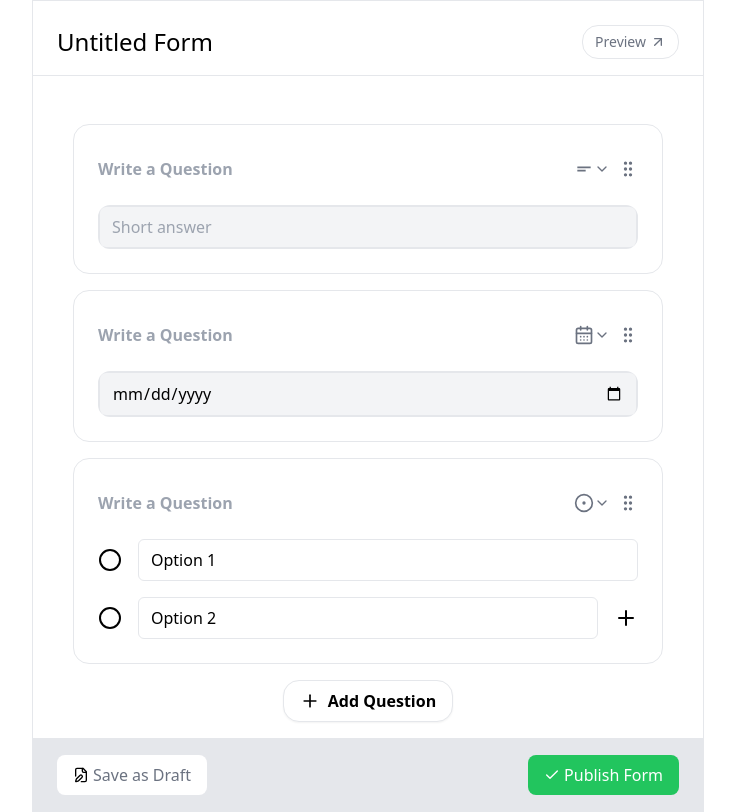
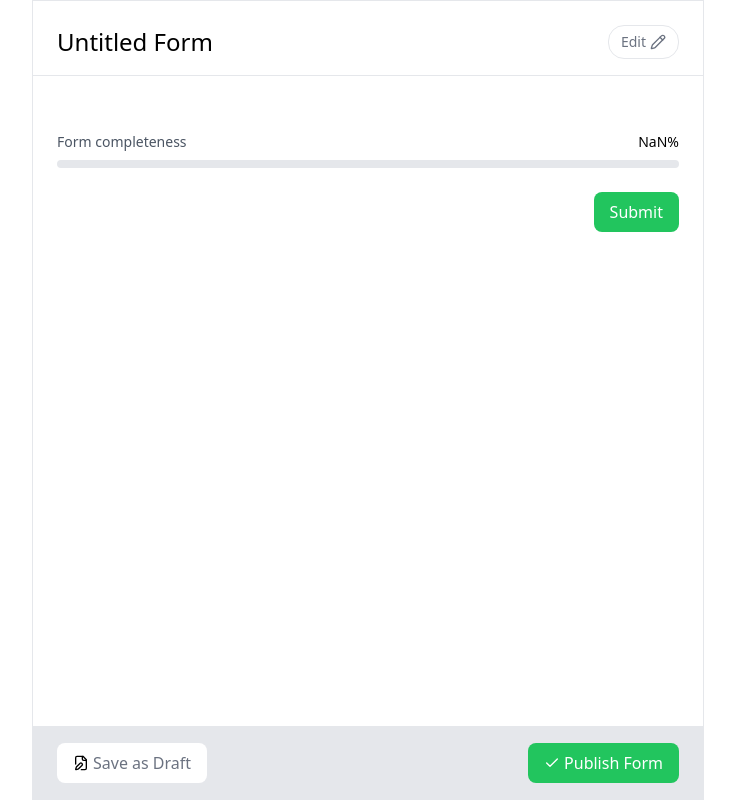
Before and after one commit to shivankkunwar/FormGenius, a Next.js app: page / in a window 1280 px wide. Both pictures are taken after a click on the button "Preview". Shown: the whole page, without its empty margins (272-1007 px from the left). Built offline with nearby package versions, Linux system fonts and the light colour scheme.

Commit message:
form preview feature build

```diff
--- a/app/page.tsx
+++ b/app/page.tsx
@@ -1,21 +1,35 @@
 "use client";
 
 import { useState } from "react";
-import { AlignLeft, ArrowUpRight, CalendarDays, Check, CircleDot, FilePen, Hash, Link, Plus } from "lucide-react";
+import {
+  AlignLeft,
+  ArrowUpRight,
+  CalendarDays,
+  Check,
+  CircleDot,
+  FilePen,
+  Hash,
+  Link,
+  Pencil,
+  Plus,
+} from "lucide-react";
 import { AnimatePresence, motion } from "framer-motion";
 import { formStyles as styles } from "@/styles/form";
 import AnswerComponent from "@/components/AnswerComponent";
 import { FormBuilder } from "@/components/formBuilder";
 import { FormProvider } from "@/context/form-context";
 import { MdOutlineShortText } from "react-icons/md";
-
+import FormPreview from "@/components/formPreview";
+type questions ={
+  type:string,
+  question?:string,
+  error?:boolean
+  options?:any
+  caption?:string
+}
 export default function Home() {
   const [isPreview, setIsPreview] = useState(false);
-  const [answers, setAnswers] = useState([
-    "short answer",
-    "date",
-    "single select",
-  ]);
+  const [questions, setQuestions] = useState<questions[]>([]);
   const [showModal, setShowModal] = useState(false);
   const [dropdownDirection, setDropdownDirection] = useState("down");
   const toggleModal = () => {
@@ -32,10 +46,11 @@ export default function Home() {
       setDropdownDirection("down");
     }
   };
-  const addQuestionType = (type:string) => {
-    setAnswers([...answers, type]);
+  const addQuestionType = (type: string) => {
+    setQuestions([...questions, {type:type} ]);
     setShowModal(false);
   };
+  console.log(questions)
 
   return (
     <div className="flex flex-col min-h-screen max-w-2xl mx-auto  border z-0">
@@ -47,17 +62,45 @@ export default function Home() {
           value="Untitled Form"
         />
           <button
-          onClick={() => setIsPreview(!isPreview)}
+          onClick={() => {
+            const hasEmptyQuestions = questions.some(q => !q.question?.trim());
+            if (hasEmptyQuestions) {
+              const updatedQuestions = questions.map(q => ({
+                ...q,
+                error: !q.question?.trim()
+              }));
+              setQuestions(updatedQuestions);
+              return;
+            }
+            setIsPreview(!isPreview);
+          }}
           className="text-sm text-gray-500 hover:text-gray-700 flex items-center gap-1 border px-3 py-1 rounded-2xl"
         >
-          Preview <ArrowUpRight className="w-4" />
+          {isPreview ? 'Edit' : 'Preview'}
+
+          {isPreview?<Pencil className="w-4"/>:<ArrowUpRight className="w-4" />}
         </button>
       </div>
+
+      {isPreview?
+      <FormPreview questions={questions}/>:(
+        <>
         <div className=" px-4 md:px-6  ">
-        {answers.map((ans, i) => (
-          <AnswerComponent key={i} type={ans} />
+        {questions.map((question, i) => (
+          <AnswerComponent
+            key={i}
+            type={question.type}
+            question={question?.question}
+            error={question.error}
+            onChange={(updatedQuestion) => {
+              const newQuestions = [...questions];
+              newQuestions[i] = { ...newQuestions[i],...updatedQuestion, error: false };
+              setQuestions(newQuestions);
+            }}
+          />
         ))}
       </div>
+
       <AnimatePresence>
         {showModal && (
           <motion.div
@@ -72,7 +115,13 @@ export default function Home() {
             />
             <div className="bg-white rounded-lg  p-6 relative z-20 w-full max-w-md">
               <h2 className="text-2xl font-bold mb-4">Add Question</h2>
-              <div className={`relative ${dropdownDirection === 'up' ? 'top-auto bottom-full mb-2' : 'bottom-auto top-full mt-2'}`}>
+              <div
+                className={`relative ${
+                  dropdownDirection === "up"
+                    ? "top-auto bottom-full mb-2"
+                    : "bottom-auto top-full mt-2"
+                }`}
+              >
                 <div className="bg-white border rounded-lg  p-4 w-full">
                   <ul>
                     <li
@@ -143,6 +192,8 @@ export default function Home() {
           Add Question
         </motion.button>
       </div>
+      </>
+      )}
       <div className="flex-1"></div>
 
       <div className="flex justify-between bg-gray-200 items-center border-t pt-4 px-4 md:px-6 pb-4 md:pb=6">
--- a/components/AnswerComponent.tsx
+++ b/components/AnswerComponent.tsx
@@ -1,4 +1,6 @@
+import { AnimatePresence, motion } from "framer-motion";
 import {
+  AlertCircle,
   AlignLeft,
   CalendarDays,
   ChevronDown,
@@ -10,12 +12,15 @@ import {
   Link,
   Plus,
 } from "lucide-react";
-import React, { useState } from "react";
+import React, { useEffect, useState } from "react";
 import { MdOutlineShortText } from "react-icons/md";
 type answerType = {
   type: string;
+  question?: string;
+  error?: boolean;
+  onChange: any;
 };
-const AnswerComponent = ({ type }: answerType) => {
+const AnswerComponent = ({ type, question, error, onChange }: answerType) => {
   const [answerType, setAnswerType] = useState(type);
   const [showTypeDropdown, setShowTypeDropdown] = useState(false);
   const [options, setOptions] = useState(["Option 1", "Option 2"]);
@@ -38,18 +43,41 @@ const AnswerComponent = ({ type }: answerType) => {
     setShowTypeDropdown(false);
   };
 
+  useEffect(() => {
+    onChange({
+      type: answerType,
+      options: answerType === "single select" ? options : undefined,
+    });
+  }, [answerType, options, date]);
+
   return (
+    <motion.div
+      animate={error ? { x: [-10, 10, -10, 10, 0] } : { x: 0 }}
+      transition={{ duration: 0.5, ease: "easeInOut" }}
+    >
       <div
         className=" border rounded-2xl p-6 m-4 hover:bg-gray-100 "
         style={{ "--bg-color": "inherit" }}
       >
         <div className="flex items-center justify-between mb-4">
           <div className="flex items-center justify-between w-full ">
+            <div className="flex flex-col w-full">
               <input
                 type="text"
-            className=" rounded-md p py-2 md:p flex-1 focus:outline-none  font-semibold  bg-[var(--bg-color)] "
+                className={`rounded-md p md:p flex-1 focus:outline-none font-semibold bg-[var(--bg-color)] ${
+                  error ? "placeholder-red-500" : "placeholder-gray-400"
+                }`}
                 placeholder="Write a Question"
+                onChange={(e) => onChange({ question: e.target.value })}
+                style={error ? { color: "red" } : {}}
               />
+              <input
+                type="text"
+                className=" w-full rounded-md  md:p flex-1 focus:outline-none font-normal md:font-light  bg-[var(--bg-color)] "
+                placeholder="Write a help text or caption leave empty if not needed."
+                onChange={(e) => onChange({ caption: e.target.value })}
+              />
+            </div>
             <div className="relative">
               <button
                 className=" rounded-md px py-2 flex items-center  focus:outline-none  focus:ring-blue-500"
@@ -123,6 +151,7 @@ const AnswerComponent = ({ type }: answerType) => {
                 type="text"
                 className="bg-gray-100 rounded-md px-3 py-2 w-full focus:outline-none focus:ring-2 focus:ring-blue-500"
                 placeholder="Short answer"
+                disabled={true}
               />
             )}
 
@@ -131,6 +160,7 @@ const AnswerComponent = ({ type }: answerType) => {
                 className="bg-gray-100 rounded-md px-3 py-2 w-full h-full focus:outline-none focus:ring-2 focus:ring-blue-500"
                 placeholder="Long answer"
                 rows={3}
+                disabled={true}
               ></textarea>
             )}
             {answerType === "date" && (
@@ -145,6 +175,7 @@ const AnswerComponent = ({ type }: answerType) => {
                     WebkitAppearance: "none",
                     MozAppearance: "none",
                   }}
+                  disabled={true}
                 />
               </div>
             )}
@@ -154,6 +185,7 @@ const AnswerComponent = ({ type }: answerType) => {
                 type="number"
                 className="bg-gray-100 rounded-md px-3 py-2 w-full focus:outline-none focus:ring-2 focus:ring-blue-500"
                 placeholder="Number"
+                disabled={true}
               />
             )}
 
@@ -162,6 +194,7 @@ const AnswerComponent = ({ type }: answerType) => {
                 type="url"
                 className="bg-gray-100 rounded-md px-3 py-2 w-full focus:outline-none focus:ring-2 focus:ring-blue-500"
                 placeholder="Link to your best work"
+                disabled={true}
               />
             )}
           </div>
@@ -184,7 +217,22 @@ const AnswerComponent = ({ type }: answerType) => {
             </div>
           )}
         </div>
+        <AnimatePresence>
+          {error && (
+            <motion.div
+              initial={{ opacity: 0, y: -10 }}
+              animate={{ opacity: 1, y: 0 }}
+              exit={{ opacity: 0, y: -10 }}
+              className="text-red-500 flex flex-row text-sm mt-2 pl-2"
+            >
+              {" "}
+              <AlertCircle className="w-4 h-4 mr-1" />
+              Please fill in the required field
+            </motion.div>
+          )}
+        </AnimatePresence>
       </div>
+    </motion.div>
   );
 };
 
--- a/components/formPreview.tsx
+++ b/components/formPreview.tsx
@@ -1,9 +1,171 @@
-import React from 'react'
+'use client'
 
-function FormPreview() {
+import { useState, useEffect } from 'react'
+import { Circle, AlertCircle } from 'lucide-react'
+
+interface PreviewProps {
+  questions: Array<{
+    question: string
+    type: string
+    options?: string[],
+    caption?:string
+  }>
+}
+
+export default function FormPreview({ questions }: PreviewProps) {
+  const [answers, setAnswers] = useState<Record<number, string>>({})
+  const [errors, setErrors] = useState<Record<number, boolean>>({})
+  const [completeness, setCompleteness] = useState(0)
+
+  useEffect(() => {
+    const filledFields = Object.values(answers).filter(answer => answer?.trim()).length
+    const newCompleteness = Math.round((filledFields / questions.length) * 100)
+    setCompleteness(newCompleteness)
+  }, [answers, questions])
+
+  const handleInputChange = (index: number, value: string) => {
+    setAnswers(prev => ({ ...prev, [index]: value }))
+    if (value.trim()) {
+      setErrors(prev => ({ ...prev, [index]: false }))
+    }
+  }
+
+  const handleSubmit = (e: React.FormEvent) => {
+    e.preventDefault()
+    const newErrors: Record<number, boolean> = {}
+    let hasErrors = false
+
+    questions.forEach((_, index) => {
+      if (!answers[index]?.trim()) {
+        newErrors[index] = true
+        hasErrors = true
+      }
+    })
+
+    setErrors(newErrors)
+    if (!hasErrors) {
+      console.log('Form submitted:', answers)
+    }
+  }
+
   return (
-    <div>Form Preview</div>
+    <div className="max-w-2xl mx-auto p-6 w-full">
+      <div className="mb-6">
+        <div className="flex justify-between items-center mb-2">
+          <span className="text-sm text-gray-600">Form completeness</span>
+          <span className="text-sm font-medium">{completeness}%</span>
+        </div>
+        <div className="w-full bg-gray-200 rounded-full h-2">
+          <div
+            className="bg-green-500 h-2 rounded-full transition-all duration-300"
+            style={{ width: `${completeness}%` }}
+          />
+        </div>
+      </div>
+
+      <form onSubmit={handleSubmit} className="space-y-6">
+        {questions.map((q, index) => (
+          <div key={index} className="space-y-2">
+            <div className="flex items-start justify-between">
+              <div className="flex flex-col">
+              <label className="block text-sm font-bold text-gray-900">
+                {q.question || 'Untitled Question'}
+              </label>
+              <label className="block text-sm font-medium text-gray-500">
+                {q?.caption || 'Untitled Question'}
+              </label>
+              </div>
+
+              {errors[index] && (
+                <div className="flex items-center text-red-500 text-sm">
+                  <AlertCircle className="w-4 h-4 mr-1" />
+                  Required
+                </div>
+              )}
+            </div>
+            {q.type === 'short answer' && (
+              <input
+                type="text"
+                className={`w-full p-2 border rounded-lg ${
+                  errors[index] ? 'border-red-500' : 'border-gray-300'
+                }`}
+                onChange={(e) => handleInputChange(index, e.target.value)}
+                value={answers[index] || ''}
+              />
+            )}
+            {q.type === 'long answer' && (
+              <textarea
+                className={`w-full p-2 border rounded-lg ${
+                  errors[index] ? 'border-red-500' : 'border-gray-300'
+                }`}
+                rows={3}
+                onChange={(e) => handleInputChange(index, e.target.value)}
+                value={answers[index] || ''}
+              />
+            )}
+            {q.type === 'single select' && (
+              <div className="space-y-2">
+                {q.options?.map((option, optionIndex) => (
+                  <label key={optionIndex} className="flex items-center space-x-2">
+                    <input
+                      type="radio"
+                      name={`question-${index}`}
+                      className="hidden"
+                      onChange={() => handleInputChange(index, option)}
+                      checked={answers[index] === option}
+                    />
+                    <div className="flex items-center space-x-2 cursor-pointer">
+                      <Circle className={`w-4 h-4 ${answers[index] === option ? 'text-green-500 fill-green-500' : 'text-gray-300'}`} />
+                      <span>{option}</span>
+                    </div>
+                  </label>
+                ))}
+              </div>
+            )}
+            {q.type === 'number' && (
+              <input
+                type="number"
+                className={`w-full p-2 border rounded-lg ${
+                  errors[index] ? 'border-red-500' : 'border-gray-300'
+                }`}
+                onChange={(e) => handleInputChange(index, e.target.value)}
+                value={answers[index] || ''}
+              />
+            )}
+            {q.type === 'url' && (
+              <input
+                type="url"
+                className={`w-full p-2 border rounded-lg ${
+                  errors[index] ? 'border-red-500' : 'border-gray-300'
+                }`}
+                placeholder="https://"
+                onChange={(e) => handleInputChange(index, e.target.value)}
+                value={answers[index] || ''}
+              />
+            )}
+            {q.type === 'date' && (
+              <input
+                type="date"
+                className={`w-full p-2 border rounded-lg ${
+                  errors[index] ? 'border-red-500' : 'border-gray-300'
+                }`}
+                onChange={(e) => handleInputChange(index, e.target.value)}
+                value={answers[index] || ''}
+              />
+            )}
+          </div>
+        ))}
+        <div className="w-full flex justify-end">
+        <button
+          type="submit"
+          className="w-50  bg-green-500 text-white rounded-lg py-2 px-4 hover:bg-green-600 transition-colors"
+        >
+          Submit
+        </button>
+
+        </div>
+
+      </form>
+    </div>
   )
 }
-
-export default FormPreview
```
Lines whose indentation alone changed are shown as unchanged.
